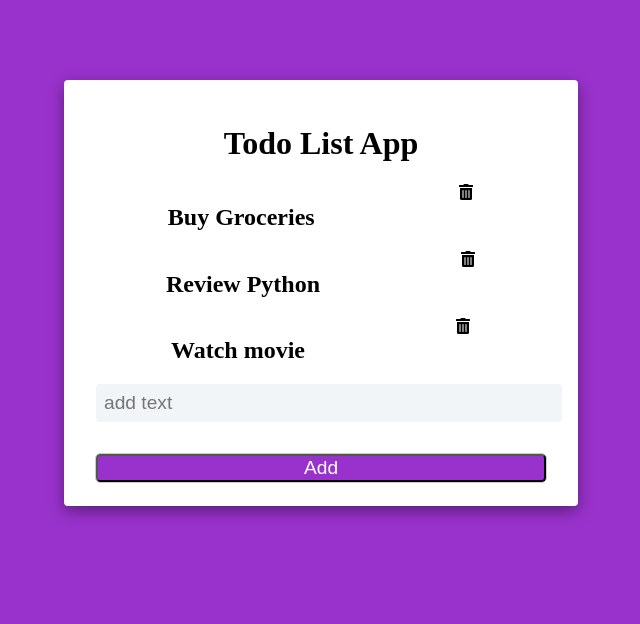
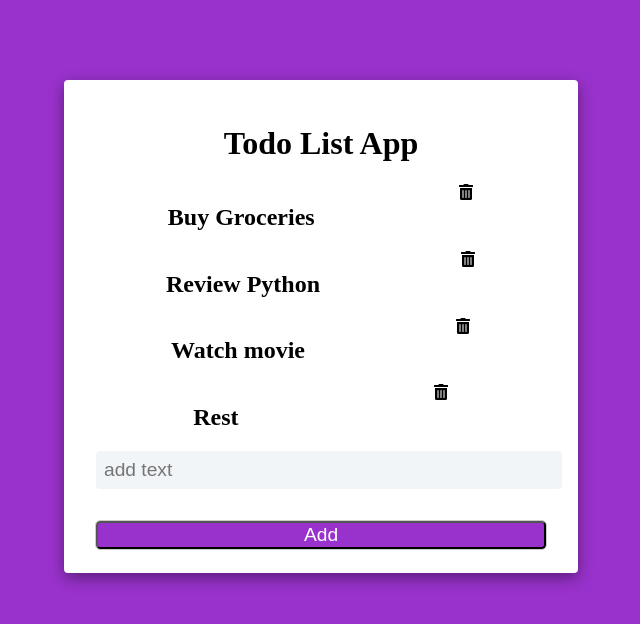
Before and after one commit to thinkC/todolist, a React (Create React App) app: page / in a window 1280 px wide. Shown: the top 624 px of the page, without its empty margins (319-959 px from the left). Built offline with nearby package versions, Linux system fonts and the light colour scheme.

Commit message:
updated data.js

```diff
--- a/src/data.js
+++ b/src/data.js
@@ -10,6 +10,10 @@ const dataDB = [
     {
         id: 3,
         text: 'Watch movie'
+    },
+    {
+        id: 3,
+        text: 'Rest'
     }
 ]
 
```
